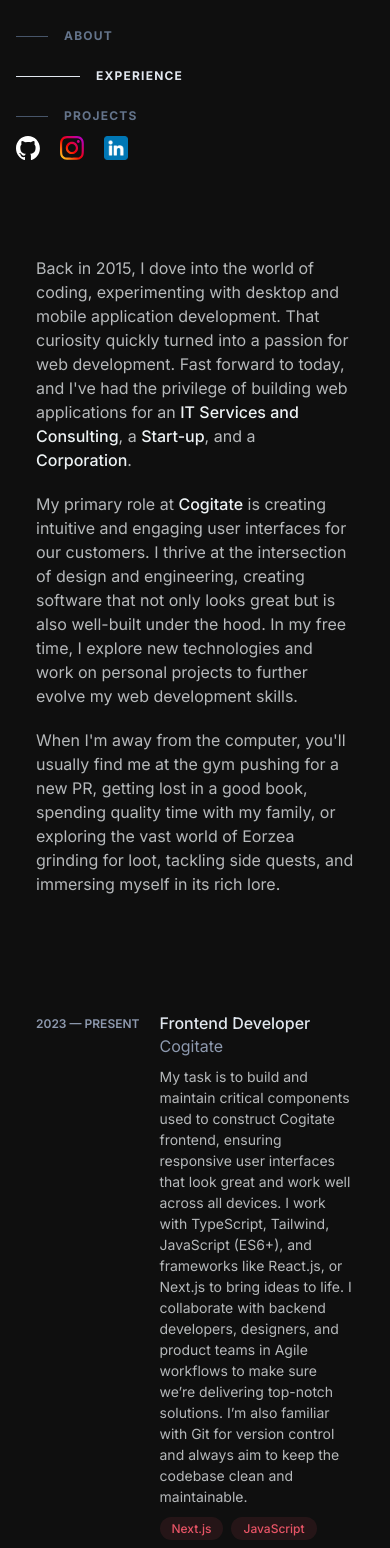
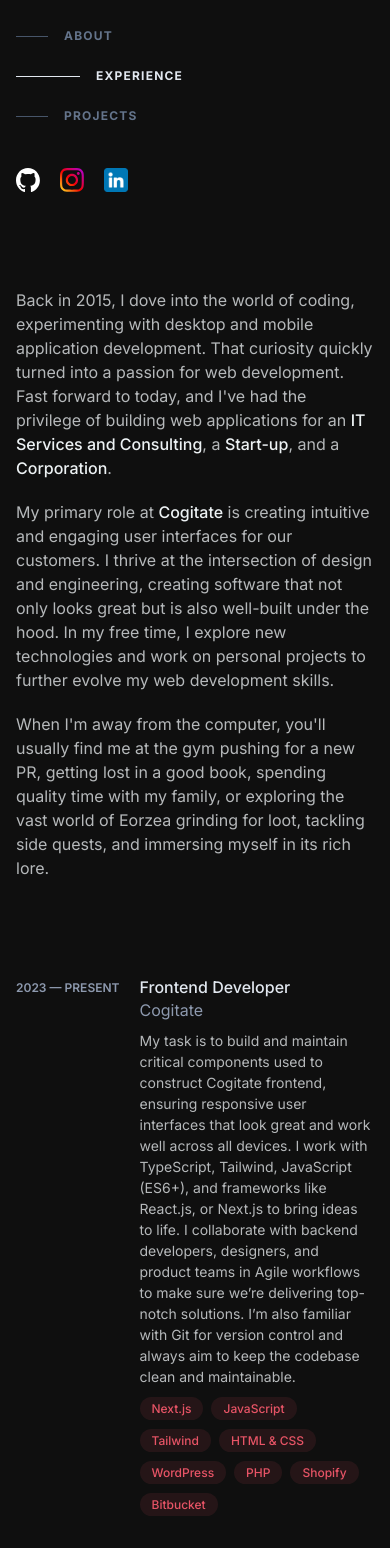
Before and after one commit to axe3228/archiehub-v2, a Next.js app: page / in a window 390 px wide. Shown: the part 240-1788 px from the top of the page. Built offline with nearby package versions, Linux system fonts and the light colour scheme.

Commit message:
fix: padding and margin in mobile view

```diff
--- a/src/components/about.tsx
+++ b/src/components/about.tsx
@@ -6,7 +6,7 @@
   );
 
   return (
-    <div className="section flex flex-col space-y-5 px-5 text-dark-primary-txt/75" id="about">
+    <div className="section flex flex-col space-y-5 lg:px-5 text-dark-primary-txt/75" id="about">
       <p>
         Back in 2015, I dove into the world of coding, experimenting with desktop and mobile application development.
         That curiosity quickly turned into a passion for web development. Fast forward to today, and I've had the
--- a/src/components/experience.tsx
+++ b/src/components/experience.tsx
@@ -15,7 +15,7 @@
 
 const Experience = () => {
     const ExpTemplate = ({date, jobRole, company, description, url, tags} : ExperienceProps) => (
-        <a href={url} target="_blank" className="flex justify-between space-x-5 transition-all duration-100 hover:bg-white/5 p-5 rounded-lg">
+        <a href={url} target="_blank" className="flex justify-between space-x-5 transition-all duration-100 lg:hover:bg-white/5 lg:p-5 lg:rounded-lg">
             <p className="mb-2 mt-1 text-xs font-semibold uppercase text-dark-secondary-txt
             sm:col-span-2 whitespace-nowrap">{date}</p>
             <div className="">
@@ -32,7 +32,7 @@
     );
 
     return (
-        <div className="section space-y-5" id="experience">
+        <div className="section lg:space-y-5 space-y-8" id="experience">
             {
                 Experiences.sort((a, b) => b.id - a.id).map((exp: ExperienceProps, i) => (
                     <ExpTemplate
--- a/src/components/header.tsx
+++ b/src/components/header.tsx
@@ -14,7 +14,7 @@
                 </div>
                 <Nav activeSection={activeSection}/>
             </div>
-            <div className="flex space-x-5">
+            <div className="flex space-x-5 mt-8">
                 <a href="https://github.com/axe3228" target="_blank"><Image src="/svg/github-mark-white.svg" alt="" width={24} height={24} /></a>
                 <a href="https://www.instagram.com/nara_archie/?hl=en" target="_blank"><Image src="/svg/instagram.svg" alt="" width={24} height={24} /></a>
                 <a href="https://www.linkedin.com/in/archie-habaradas/" target="_blank"><Image src="/images/linkedin-icon.png" alt="" width={24} height={24} /></a>
--- a/src/components/projects.tsx
+++ b/src/components/projects.tsx
@@ -12,7 +12,7 @@
     };
 
     const Project = ({image, name, acronym, description, tags} : ProjectProps) => (
-        <div className="flex items-start justify-between space-x-5 p-5">
+        <div className="flex items-start justify-between space-x-5 lg:p-5">
             <Image src={image} alt="" width={100} height={50}/>
             <div className="">
                 <h3 className="font-medium leading-snug text-slate-200">{name}</h3>
```
